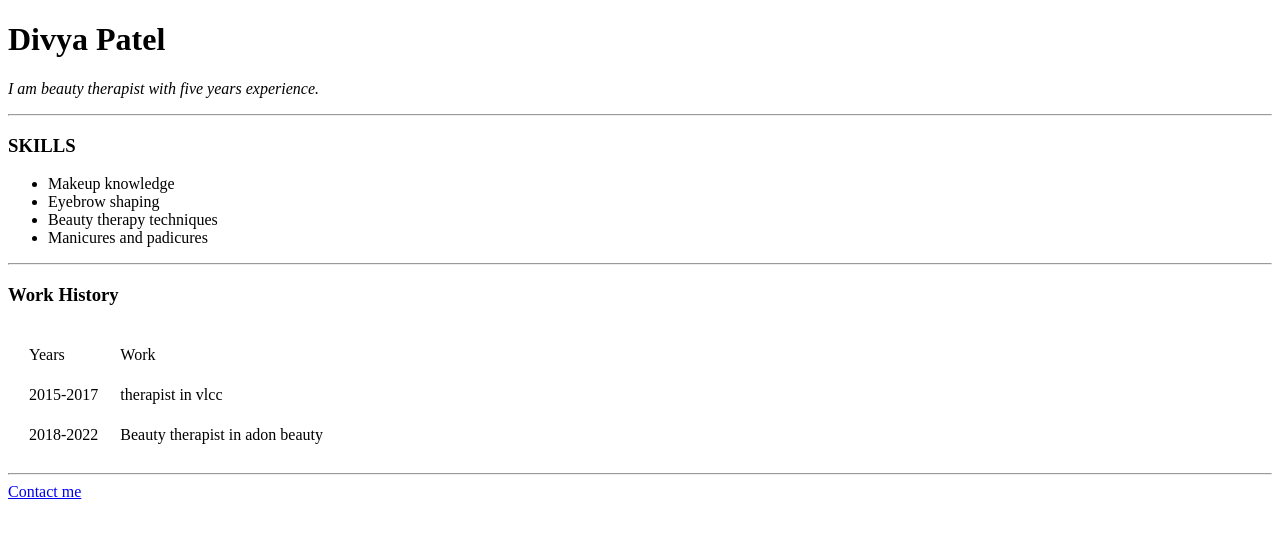
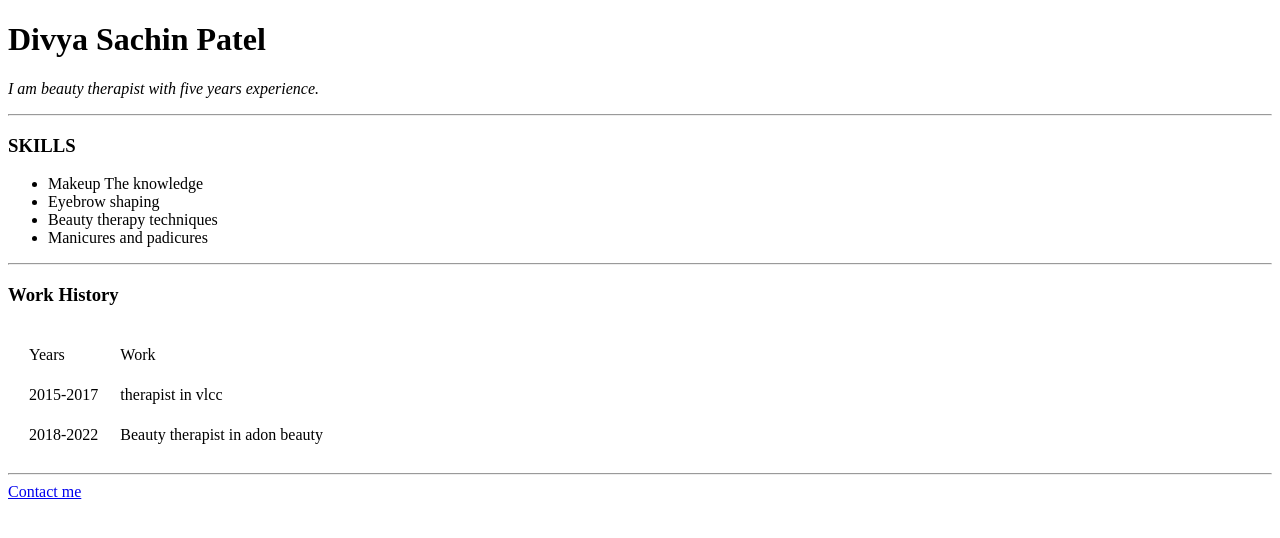
Before and after one commit to divya2892/webdevelopment_course, a plain HTML site: page HTML-PERSONAL SITE/index.html in a window 1280 px wide. Drawn offline with Linux system fonts and the light colour scheme.

Commit message:
Title updated

```diff
--- a/HTML-PERSONAL SITE/index.html
+++ b/HTML-PERSONAL SITE/index.html
@@ -6,12 +6,12 @@
 <body>
 
 
-    <h1>Divya Patel </h1>
+    <h1>Divya Sachin Patel </h1>
     <p><em> I am beauty therapist with five years experience.</em></p>
     <hr>
     <h3>SKILLS</h3>
     <ul>
-        <li>Makeup knowledge</li>
+        <li>Makeup The knowledge</li>
         <li>Eyebrow shaping</li>
         <li>Beauty therapy techniques</li>
         <li>Manicures and padicures</li>
```
Also changed, not shown: HTML-PERSONAL SITE/contect detaails.html (+1 -1 lines), This is read me file.txt (added).
